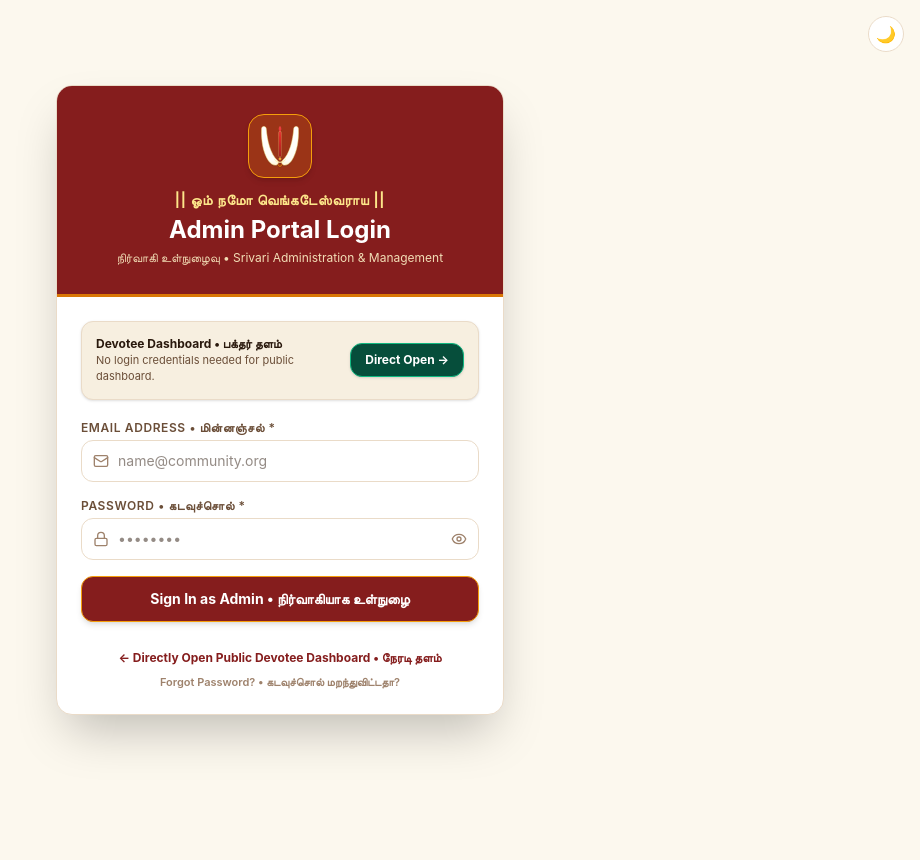
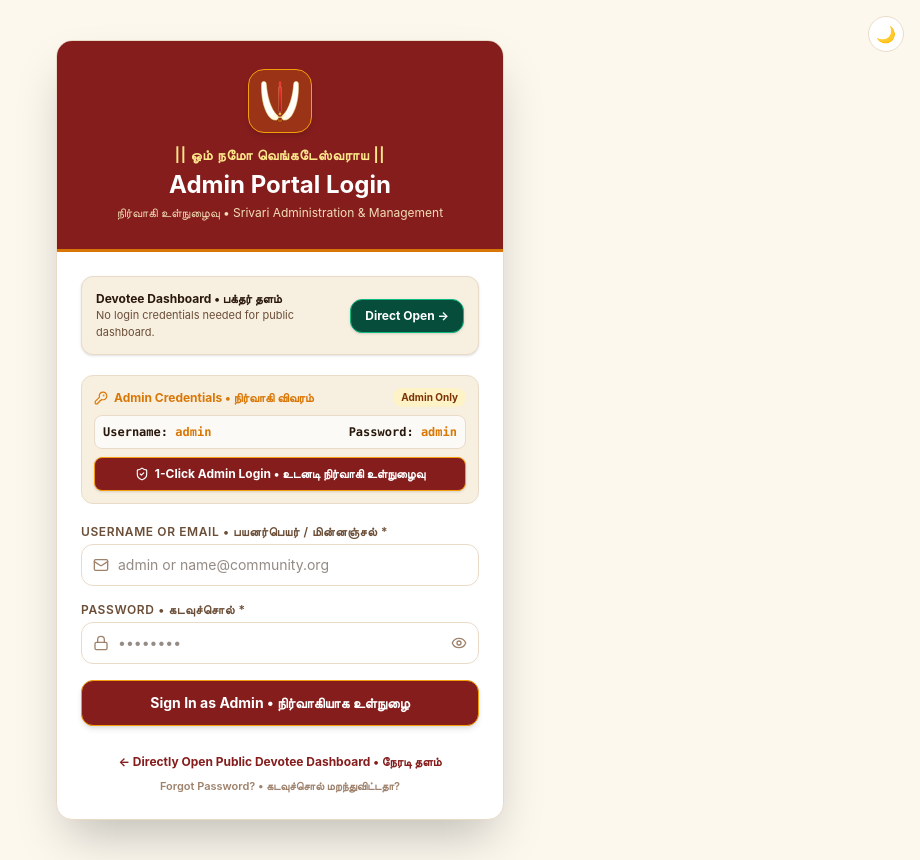
Before and after one commit to shivakkumar-ai-llm-researcher/namo, a Next.js app: page /login in a window 1280 px wide. Shown: the whole page, without its empty margins (360-1280 px from the left). Before the commit the page ends 800 px from the top, so only its background shows below. Built offline with nearby package versions, Linux system fonts and the light colour scheme; no server answers.

Commit message:
Add admin/admin credentials card with 1-click login to login page

```diff
--- a/app/login/page.tsx
+++ b/app/login/page.tsx
@@ -5,14 +5,14 @@ import Link from 'next/link';
 import { useForm } from 'react-hook-form';
 import { zodResolver } from '@hookform/resolvers/zod';
 import { z } from 'zod';
-import { Mail, Lock, Eye, EyeOff, AlertCircle } from 'lucide-react';
+import { Mail, Lock, Eye, EyeOff, AlertCircle, ShieldCheck, KeyRound } from 'lucide-react';
 import { ThemeToggle } from '@/components/ThemeToggle';
 import { BalajiNamam } from '@/components/ui';
 import { authService } from '@/services';
 
 const loginSchema = z.object({
-  email: z.string().email('Please enter a valid email address'),
-  password: z.string().min(6, 'Password must be at least 6 characters'),
+  email: z.string().min(1, 'Please enter a username or email'),
+  password: z.string().min(1, 'Please enter a password'),
 });
 type LoginForm = z.infer<typeof loginSchema>;
 
@@ -22,7 +22,7 @@ export default function LoginPage() {
   const [error, setError] = useState<string | null>(null);
   const [showPass, setShowPass] = useState(false);
 
-  const { register, handleSubmit, formState: { errors } } = useForm<LoginForm>({
+  const { register, handleSubmit, setValue, formState: { errors } } = useForm<LoginForm>({
     resolver: zodResolver(loginSchema),
     defaultValues: { email: '', password: '' },
   });
@@ -30,6 +30,31 @@ export default function LoginPage() {
   const onSubmit = async (data: LoginForm) => {
     setIsLoading(true);
     setError(null);
+
+    // Handle shortcut admin/admin credentials
+    const isAdminShortcut =
+      data.email.toLowerCase() === 'admin' && data.password === 'admin';
+
+    if (isAdminShortcut) {
+      const demoProfile = {
+        id: '00000000-0000-0000-0000-000000000001',
+        role: 'admin' as const,
+        full_name: 'Murugan Rajan (Admin)',
+        avatar_url: null,
+        created_at: new Date().toISOString(),
+        updated_at: new Date().toISOString(),
+      };
+      if (typeof window !== 'undefined') {
+        localStorage.setItem(
+          'namo_demo_user',
+          JSON.stringify({ id: demoProfile.id, email: 'admin', profile: demoProfile })
+        );
+      }
+      setIsLoading(false);
+      router.replace('/admin');
+      return;
+    }
+
     try {
       const result = await authService.signIn(data.email, data.password);
       if (result.user) {
@@ -69,6 +94,12 @@ export default function LoginPage() {
     } finally {
       setIsLoading(false);
     }
+  };
+
+  const handleQuickAdminLogin = () => {
+    setValue('email', 'admin');
+    setValue('password', 'admin');
+    onSubmit({ email: 'admin', password: 'admin' });
   };
 
   return (
@@ -116,7 +147,29 @@ export default function LoginPage() {
               <span>Direct Open →</span>
             </Link>
           </div>
-
+          {/* Admin Credentials */}
+          <div className="rounded-xl p-3 border space-y-2" style={{ backgroundColor: 'var(--surface-variant)', borderColor: 'var(--border)' }}>
+            <div className="flex items-center justify-between">
+              <div className="flex items-center gap-1.5 text-xs font-bold" style={{ color: 'var(--gold)' }}>
+                <KeyRound size={14} /> Admin Credentials • நிர்வாகி விவரம்
+              </div>
+              <span className="text-[10px] px-2 py-0.5 rounded-full font-bold bg-amber-100 text-amber-900 dark:bg-amber-950/60 dark:text-amber-300">
+                Admin Only
+              </span>
+            </div>
+            <div className="text-xs font-mono bg-white/70 dark:bg-black/20 p-2 rounded-lg border flex justify-between items-center gap-4" style={{ borderColor: 'var(--border)', color: 'var(--text-primary)' }}>
+              <span className="font-semibold">Username: <span style={{ color: 'var(--gold)' }}>admin</span></span>
+              <span className="font-semibold">Password: <span style={{ color: 'var(--gold)' }}>admin</span></span>
+            </div>
+            <button
+              type="button"
+              onClick={handleQuickAdminLogin}
+              className="flex items-center justify-center gap-1.5 py-2 px-3 rounded-lg text-white font-bold text-xs shadow-sm hover:opacity-90 transition-opacity w-full cursor-pointer"
+              style={{ backgroundColor: 'var(--primary)', border: '1px solid #F59E0B' }}
+            >
+              <ShieldCheck size={14} /> 1-Click Admin Login • உடனடி நிர்வாகி உள்நுழைவு
+            </button>
+          </div>
 
           {error && (
             <div className="flex items-center gap-2 p-3 rounded-xl border" style={{ backgroundColor: 'var(--error-light)', borderColor: 'var(--error)' }}>
@@ -130,15 +183,15 @@ export default function LoginPage() {
             {/* Email */}
             <div>
               <label className="block text-xs font-semibold uppercase tracking-wider mb-1" style={{ color: 'var(--text-secondary)' }}>
-                Email Address • மின்னஞ்சல் *
+                Username or Email • பயனர்பெயர் / மின்னஞ்சல் *
               </label>
               <div className="relative">
                 <Mail size={16} className="absolute left-3 top-1/2 -translate-y-1/2" style={{ color: 'var(--text-tertiary)' }} />
                 <input
                   {...register('email')}
-                  type="email"
-                  placeholder="name@community.org"
-                  autoComplete="email"
+                  type="text"
+                  placeholder="admin or name@community.org"
+                  autoComplete="username"
                   className="w-full pl-9 pr-3 py-2.5 text-sm border rounded-xl outline-none focus:ring-2 focus:ring-amber-500"
                   style={{ backgroundColor: 'var(--surface)', color: 'var(--text-primary)', borderColor: errors.email ? 'var(--error)' : 'var(--border)' }}
                 />
```
